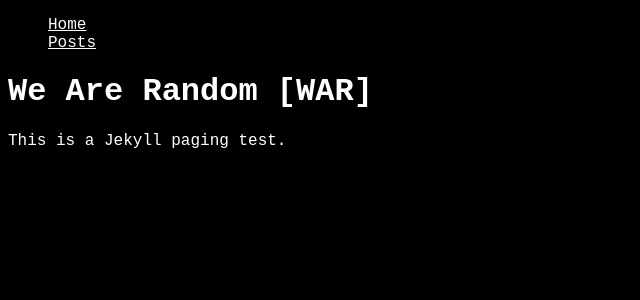
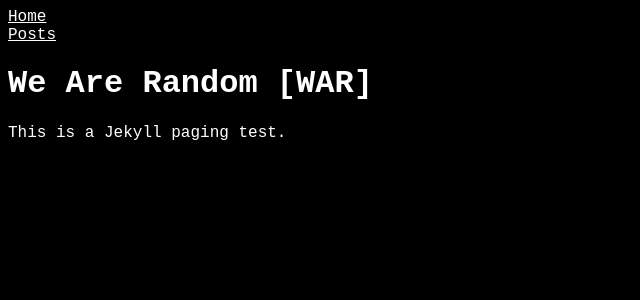
Before and after one commit to wearerandom/wearerandom.github.io, a Jekyll site: the page built from index.html, in a window 1280 px wide. Shown: the top 300 px of the page, without its empty margins (0-640 px from the left). Built offline with Jekyll 4.4.1, drawn with Linux system fonts in a browser that asks for light colours.

Commit message:
Update _styles.scss

```diff
--- a/_sass/_styles.scss
+++ b/_sass/_styles.scss
@@ -9,7 +9,7 @@
 ul {
     li {
         list-style-type: none;
-        padding: 0;
-        margin: 0;
     }
-    }
+    padding: 0;
+    margin: 0;
+}
```
